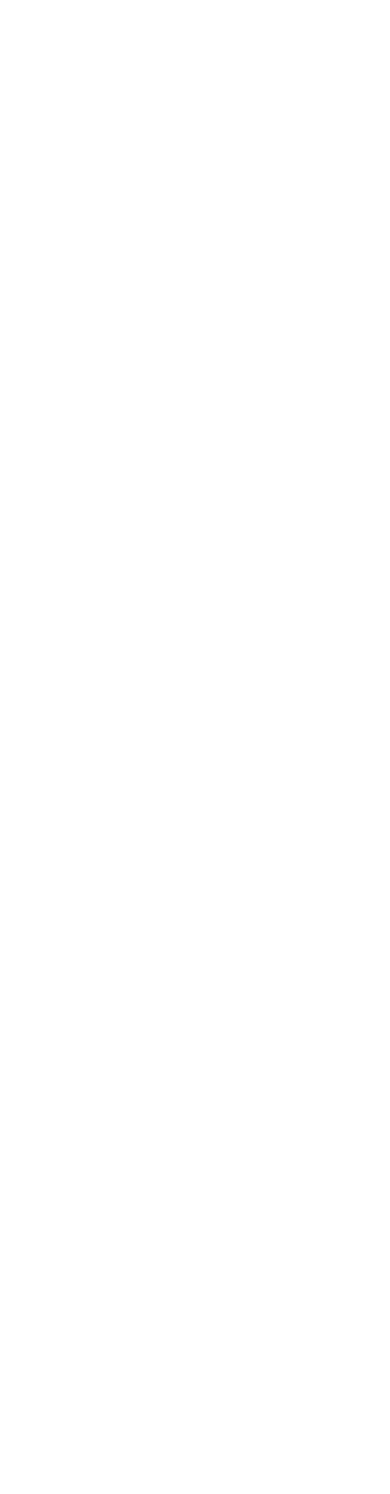
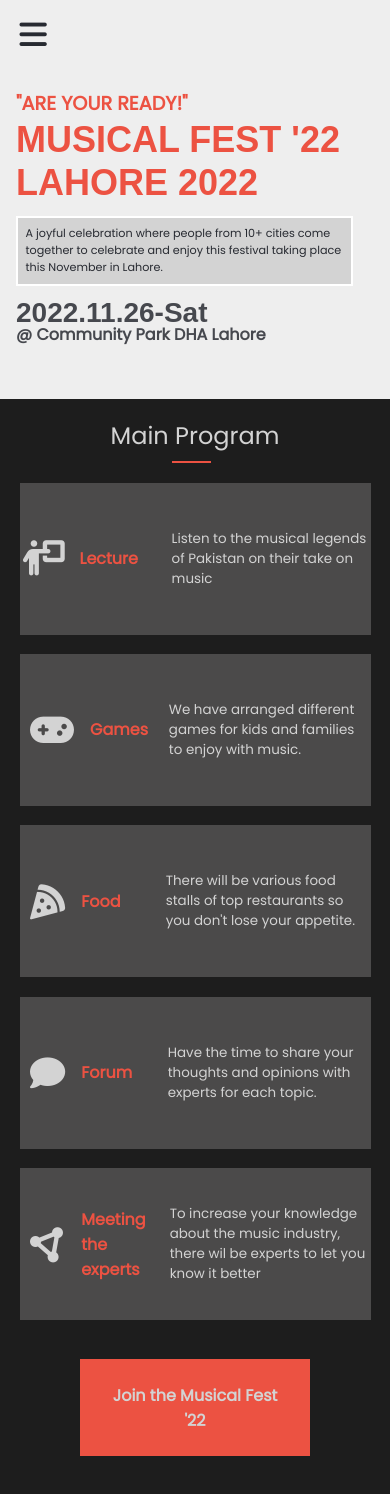
Before and after one commit to HammadSiddique/Music-fest, a plain HTML site: page index.html in a window 390 px wide. Before the commit the page ends 844 px from the top, so only its background shows below. Drawn offline with Linux system fonts and the light colour scheme; a web font is replaced by a local one.

Commit message:
Add home page to mobile version

```diff
--- a/app.js
+++ b/app.js
@@ -0,0 +1,15 @@
+const mainMenu = document.querySelector('.mobile-menu');
+const closeMenu = document.querySelector('.closeMenu');
+const openMenu = document.querySelector('.openMenu');
+
+function show() {
+    mainMenu.style.display = 'flex';
+    mainMenu.style.top = '0';
+}
+
+function close() {
+    mainMenu.style.top = '-100%';
+}
+
+openMenu.addEventListener('click',show);
+closeMenu.addEventListener ('click',close);
--- /dev/null
+++ b/css/style.css
@@ -0,0 +1,198 @@
+* {
+    box-sizing: border-box;
+    margin: 0;
+    padding: 0;
+}
+
+body {
+    font-family: 'Poppins', sans-serif;
+    background: rgb(238, 238, 238);
+}
+
+.app-wrap {
+    max-width: 400px;
+    height: auto;
+    display: flex;
+    flex-direction: column;
+}
+
+.desktop-nav {
+    display: none;
+}
+
+nav .openMenu {
+    color: #272a31;
+    padding: 5%;
+    font-size: 1.3rem;
+    cursor: pointer;
+}
+
+.mobile-menu {
+    width: 100%;
+    height: 100%;
+    z-index: 1;
+    top: 0;
+    left: 0;
+    position: fixed;
+    background-color: #ec5242;
+    opacity: 0.9;
+    display: none;
+}
+
+.menu-items {
+    display: flex;
+    flex-direction: column;
+    align-items: center;
+    margin: 20% 35%;
+    list-style: none;
+}
+
+.menu-items li {
+    padding-bottom: 1.4rem;
+}
+
+.menu-items a {
+    text-decoration: none;
+    color: #1d1d1d;
+    font-size: 1.4em;
+    font-weight: 600;
+}
+
+.menu-items a:hover {
+    color: #fff;
+}
+
+.closeMenu {
+    position: absolute;
+    top: 0.6rem;
+    left: 1.5rem;
+    font-size: 2rem;
+    border: 5px;
+    cursor: pointer;
+}
+
+.intro-text {
+    padding-top: 1.2rem;
+    padding-left: 1rem;
+    color: #ec5242;
+}
+
+.headline {
+    font-weight: 700;
+    font-size: 1.2em;
+}
+
+.main-heading {
+    font-family: 'COCOGOOSE', sans-serif;
+    font-size: 2.25em;
+    line-height: 2.7rem;
+    margin-bottom: 0.7rem;
+}
+
+.description {
+    max-width: 90%;
+    font-size: 0.7em;
+    color: #272a31;
+    padding: 2%;
+    border: 2px solid #fff;
+    background: #d3d3d3;
+}
+
+.date {
+    font-family: 'COCOGOOSE', sans-serif;
+    font-size: 1.75em;
+    color: #46484e;
+    margin-top: 0.7rem;
+}
+
+.location {
+    font-size: 1em;
+    font-weight: 700;
+    color: #46484e;
+    line-height: 0.7rem;
+}
+
+.main-program {
+    background-color: #1d1d1d;
+    margin-top: 15%;
+}
+
+.main-program h3 {
+    text-align: center;
+    padding-top: 5%;
+    font-size: 1.5em;
+    color: #d3d3d3;
+    font-weight: 100;
+}
+
+.main-program hr {
+    width: 10%;
+    margin-left: 44%;
+    margin-top: 0.5rem;
+    border: 1px solid #ec5242;
+}
+
+.program-details {
+    display: flex;
+    flex-direction: column;
+    margin-bottom: 10%;
+}
+
+.program-details .detail {
+    background-color: #4b4a4a;
+    display: flex;
+    justify-content: center;
+    align-items: center;
+    margin: 5%;
+    margin-bottom: 0;
+    gap: 1rem;
+    color: #d3d3d3;
+    height: 18vh;
+}
+
+.detail i {
+    font-size: 2.2rem;
+    padding-left: 3%;
+}
+
+.program-heading {
+    color: #ec5242;
+    font-weight: 700;
+}
+
+.description-program {
+    font-size: 0.84em;
+    padding-left: 0.5rem;
+    padding-right: 0.2rem;
+}
+
+.lecture .description-program {
+    padding-left: 1.1rem;
+}
+
+.games .description-program {
+    padding-left: 0.3rem;
+}
+
+.forum .description-program {
+    padding-left: 1.22rem;
+}
+
+.food .description-program {
+    padding-left: 1.82rem;
+}
+
+.join-button {
+    background-color: #ec5242;
+    padding: 6%;
+    font-family: 'Poppins',sans-serif;
+    font-weight: bold;
+    font-size: 1em;
+    color: #d3d3d3;
+    border: none;
+    align-self: center;
+    justify-self: center;
+    margin: 0 5rem;
+    margin-top: 0px;
+    margin-bottom: 10%;
+}
--- a/index.html
+++ b/index.html
@@ -5,8 +5,79 @@
     <meta http-equiv="X-UA-Compatible" content="IE=edge">
     <meta name="viewport" content="width=device-width, initial-scale=1.0">
     <title>Musical Fest '22</title>
+    <link rel="stylesheet" href="css/style.css">
+    <link href='https://fonts.googleapis.com/css?family=Poppins' rel='stylesheet'>
+    <link href="http://fonts.cdnfonts.com/css/cocogoose" rel="stylesheet">
+    <link rel="stylesheet" href="https://cdnjs.cloudflare.com/ajax/libs/font-awesome/6.1.1/css/all.min.css">
 </head>
 <body>
-
+    <div class="app-wrap">
+    <header>
+        <nav class="mobile-nav">
+            <div class="openMenu"><i class="fa-solid fa-bars fa-xl"></i></div>
+        </nav>
+        <nav class="mobile-menu">
+            <div class="closeMenu"><i class="fa-solid fa-times"></i></div>
+            <ul class="menu-items">
+                <li><a href="#">About</a></li>
+                <li><a href="#">Program</a></li>
+                <li><a href="#">Artists</a></li>
+                <li><a href="#">Sponsors</a></li>
+            </ul>
+        </nav>
+        <nav class="desktop-nav">
+            <div class="logo"><img src="img/logo.png" alt="logo"><a>Musical Fest '22</a></div>
+            <ul class="mainMenu">
+                <li><a href="#">About</a></li>
+                <li><a href="#">Program</a></li>
+                <li><a href="#">Artists</a></li>
+                <li><a href="#">Sponsors</a></li>
+                <div class="closeMenu"><i class="fa-solid fa-circle-xmark"></i></div>
+            </ul>
+        </nav>
+    </header>
+    <section class="introduction">
+        <div class="intro-text">
+            <p class="headline">"ARE YOUR READY!"</p>
+            <h1 class="main-heading">MUSICAL FEST '22 <br> LAHORE  2022</h1>
+            <p class="description">A joyful celebration where people from 10+ cities come together to celebrate and enjoy this festival taking place this November in Lahore.</p>
+            <h2 class="date">2022.11.26-Sat</h2>
+            <p class="location">@ Community Park DHA Lahore</p>
+        </div>
+    </section>
+    <section class="main-program">
+        <h3>Main Program</h3>
+        <hr>
+        <div class="program-details">
+            <div class="detail lecture">
+                <div><i class="fa-solid fa-person-chalkboard"></i></div>
+                <h4 class="program-heading">Lecture</h4>
+                <p class="description-program">Listen to the musical legends of Pakistan on their take on music</p>
+            </div>
+            <div class="detail games">
+                <i class="fa-solid fa-gamepad"></i>
+                <h4 class="program-heading">Games</h4>
+                <p class="description-program">We have arranged different games for kids and families to enjoy with music.</p>
+            </div>
+            <div class="detail food">
+                <i class="fa-solid fa-pizza-slice"></i>
+                <h4 class="program-heading">Food</h4>
+                <p class="description-program">There will be various food stalls of top restaurants so you don't lose your appetite.</p>
+            </div>
+            <div class="detail forum">
+                <i class="fa-solid fa-comment"></i>
+                <h4 class="program-heading">Forum</h4>
+                <p class="description-program">Have the time to share your thoughts and opinions with experts for each topic.</p>
+            </div>
+            <div class="detail networking">
+                <i class="fa-solid fa-circle-nodes"></i>
+                <h4 class="program-heading">Meeting the experts</h4>
+                <p class="description-program">To increase your knowledge about the music industry, there wil be experts to let you know it better</p>
+            </div>
+        </div>
+        <button class="join-button" type="button">Join the Musical Fest '22</button>
+    </section>
+</div>
+    <script src="app.js"></script>
 </body>
 </html>
```
Also changed, not shown: img/logo.png (added), style/style.css (deleted).
